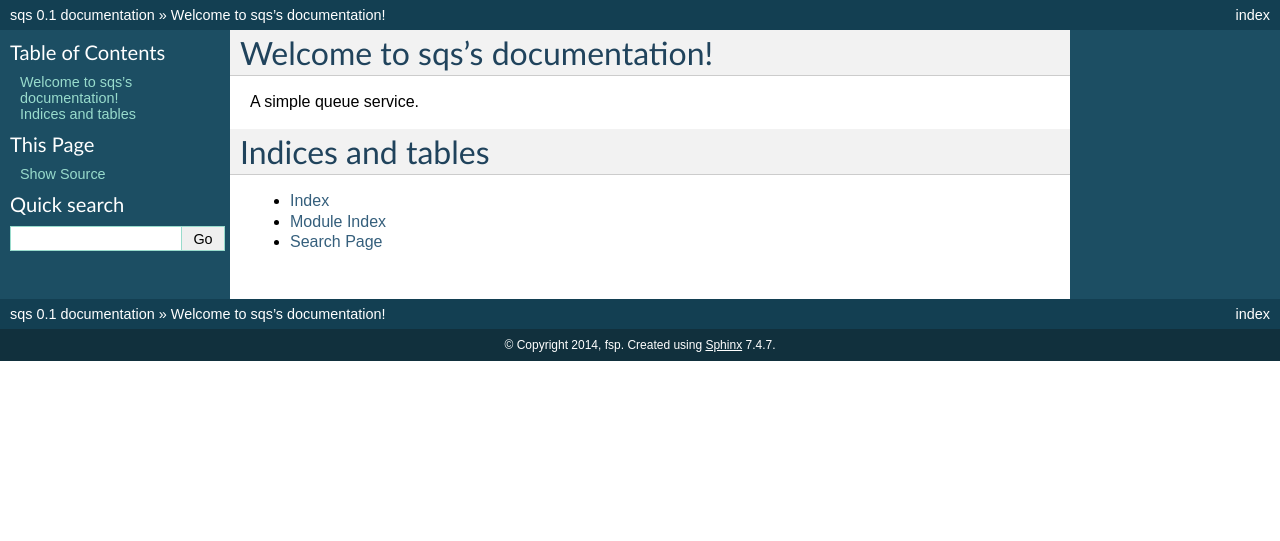
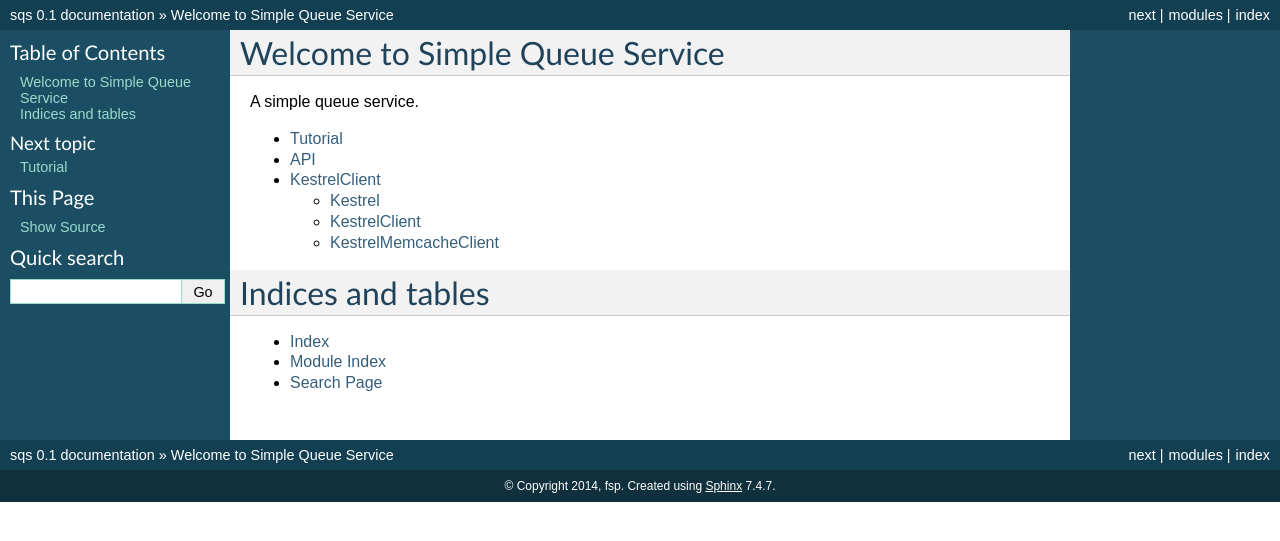
Before and after one commit to fengsp/simple-queue-service, a Sphinx documentation site: the page built from docs/index.rst, in a window 1280 px wide. Shown: the top 541 px of the page. Built offline with Sphinx 7.4.7, drawn with Linux system fonts in a browser that asks for light colours.

Commit message:
add docs

```diff
--- /dev/null
+++ b/docs/apis.rst
@@ -0,0 +1,4 @@
+API
+===
+
+API.
--- a/docs/conf.py
+++ b/docs/conf.py
@@ -18,7 +18,7 @@ import os
 # If extensions (or modules to document with autodoc) are in another directory,
 # add these directories to sys.path here. If the directory is relative to the
 # documentation root, use os.path.abspath to make it absolute, like shown here.
-#sys.path.insert(0, os.path.abspath('.'))
+sys.path.insert(0, os.path.dirname((os.path.abspath('.'))))
 
 # -- General configuration ------------------------------------------------
 
@@ -28,7 +28,7 @@ import os
 # Add any Sphinx extension module names here, as strings. They can be
 # extensions coming with Sphinx (named 'sphinx.ext.*') or your custom
 # ones.
-extensions = []
+extensions = ['sphinx.ext.autodoc']
 
 # Add any paths that contain templates here, relative to this directory.
 templates_path = ['_templates']
--- a/docs/index.rst
+++ b/docs/index.rst
@@ -1,9 +1,4 @@
-.. sqs documentation master file, created by
-   sphinx-quickstart on Wed Jan 22 18:07:25 2014.
-   You can adapt this file completely to your liking, but it should at least
-   contain the root `toctree` directive.
-
-Welcome to sqs's documentation!
+Welcome to Simple Queue Service
 ===============================
 
 A simple queue service.
@@ -11,6 +6,9 @@ A simple queue service.
 .. toctree::
    :maxdepth: 2
 
+   tutorial
+   apis
+   kestrelclient
 
 
 Indices and tables
--- /dev/null
+++ b/docs/tutorial.rst
@@ -0,0 +1,4 @@
+Tutorial
+========
+
+Tutorial
--- a/fire.py
+++ b/fire.py
@@ -8,6 +8,9 @@
     :copyright: (c) 2014 by fsp.
     :license: BSD.
 """
+import sys
+reload(sys)
+sys.setdefaultencoding('utf-8')
 from sqs import app
 
 
```
Also changed, not shown: docs/kestrelclient.rst (added, +26 -0 lines), 2 other files.
